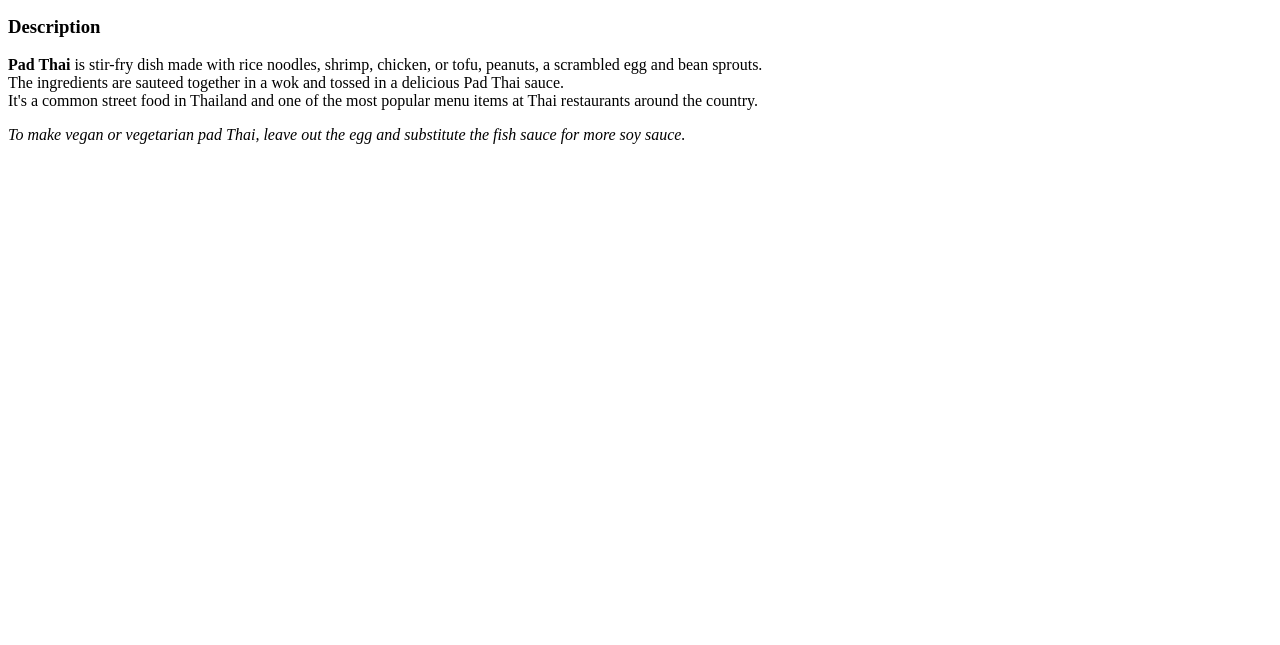
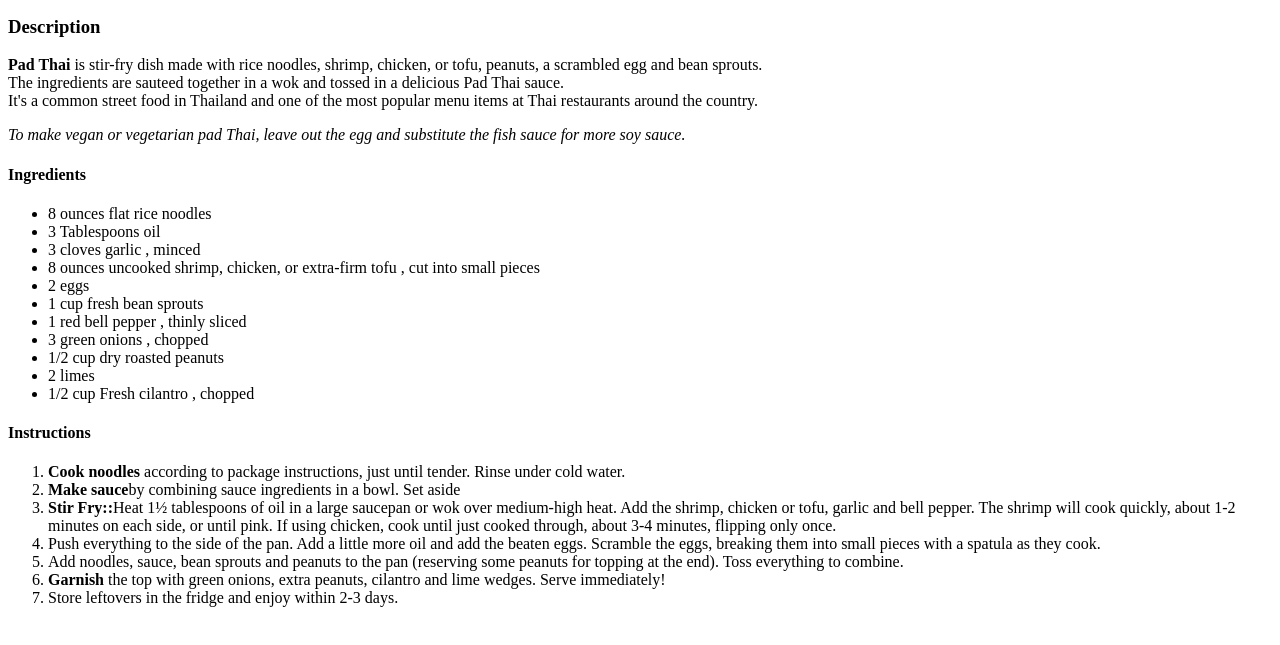
Before and after one commit to seungahpyun/odin-recipes, a plain HTML site: page recipes/padthai.html in a window 1280 px wide. Shown: the part 101-746 px from the top of the page. Drawn offline with Linux system fonts and the light colour scheme.

Commit message:
add pad thai instruction

```diff
--- a/recipes/padthai.html
+++ b/recipes/padthai.html
@@ -6,10 +6,37 @@
   <body>
     <h1>Pad Thai</h1>
     <img src ="../images/padthai.jpg" alt="Pad thai image" width="600" height="500">
+
     <h3>Description</h3>
     <p><b>Pad Thai</b> is stir-fry dish made with rice noodles, shrimp, chicken, or tofu, peanuts, a scrambled egg and bean sprouts.<br>
       The ingredients are sauteed together in a wok and tossed in a delicious Pad Thai sauce.<br>
       It's a common street food in Thailand and one of the most popular menu items at Thai restaurants around the country.</p>
     <p><i>To make vegan or vegetarian pad Thai, leave out the egg and substitute the fish sauce for more soy sauce.</i></p>
+
+    <h4><b>Ingredients</b></h4>
+    <ul>
+      <li>8 ounces flat rice noodles</li>
+      <li>3 Tablespoons oil</li>
+      <li>3 cloves garlic , minced</li>
+      <li>8 ounces uncooked shrimp, chicken, or extra-firm tofu , cut into small pieces</li>
+      <li>2 eggs</li>
+      <li>1 cup fresh bean sprouts</li>
+      <li>1 red bell pepper , thinly sliced</li>
+      <li>3 green onions , chopped</li>
+      <li>1/2 cup dry roasted peanuts</li>
+      <li>2 limes</li>
+      <li>1/2 cup Fresh cilantro , chopped</li>
+    </ul>
+
+    <h4><b>Instructions</b></h4>
+    <ol>
+      <li><b>Cook noodles</b> according to package instructions, just until tender.  Rinse under cold water.</li>
+      <li><b>Make sauce</b>by combining sauce ingredients in a bowl. Set aside</li>
+      <li><b>Stir Fry::</b>Heat 1½ tablespoons of oil in a large saucepan or wok over medium-high heat. Add the shrimp, chicken or tofu, garlic and bell pepper. The shrimp will cook quickly, about 1-2 minutes on each side, or until pink. If using chicken, cook until just cooked through, about 3-4 minutes, flipping only once.</li>
+      <li>Push everything to the side of the pan. Add a little more oil and add the beaten eggs. Scramble the eggs, breaking them into small pieces with a spatula as they cook.</li>
+      <li>Add noodles, sauce, bean sprouts and peanuts to the pan (reserving some peanuts for topping at the end). Toss everything to combine.</li>
+      <li><b>Garnish</b> the top with green onions, extra peanuts, cilantro and lime wedges. Serve immediately!</li>
+      <li>Store leftovers in the fridge and enjoy within 2-3 days.</li>
+    </ol>
   </body>
 </html>
```
